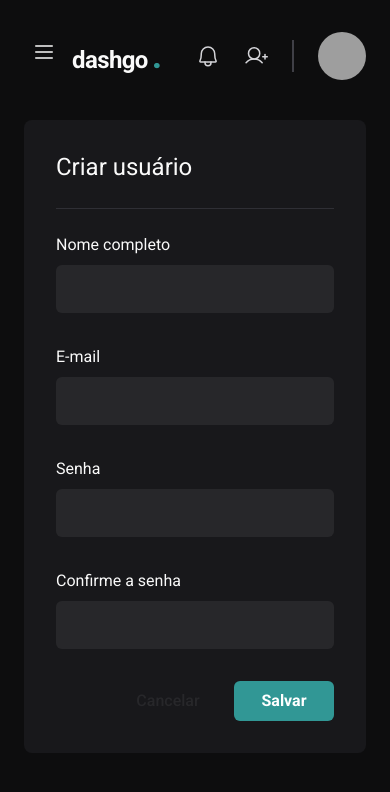
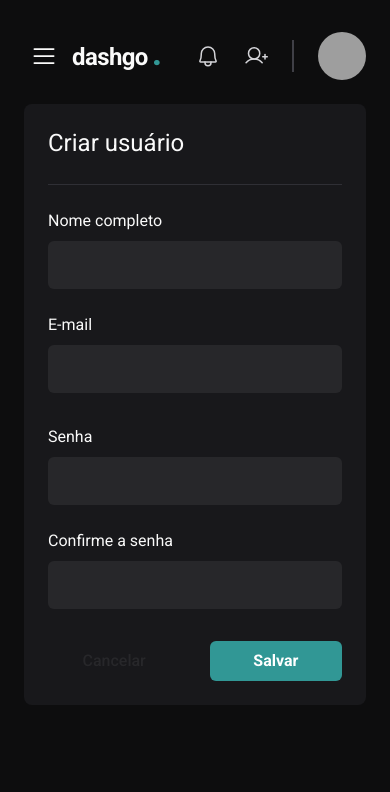
Before and after one commit to MariaGabrielaReis/dashgo, a Next.js app: page /users/create in a window 390 px wide. Shown: the top 792 px of the page. Built offline with nearby package versions, Linux system fonts and the light colour scheme; grey boxes are pictures that could not be loaded.

Commit message:
style: make user creation page responsive

```diff
--- a/src/components/Header/index.tsx
+++ b/src/components/Header/index.tsx
@@ -27,15 +27,16 @@ export function Header() {
       maxW={1480}
       h={"20"}
       mx={"auto"}
-      mt={"4"}
+      mt={[0, 0, "4"]}
       px={"6"}
-      align={"center"}
+      align={["flex-end", "flex-end", "center"]}
     >
       {!isWideVersion && !isMiddleVersion && (
         <IconButton
           aria-label="Abre navegação"
           icon={<Icon as={List} />}
-          fontSize={"24"}
+          fontSize={"28"}
+          margin={0}
           variant={"unstyled"}
           onClick={onOpen}
           mr={"2"}
--- a/src/pages/users/create.tsx
+++ b/src/pages/users/create.tsx
@@ -21,19 +21,19 @@ export default function CreateUser() {
       <Flex w={"100%"} my={"6"} maxW={1480} mx={"auto"} px={"6"}>
         <Sidebar />
 
-        <Box flex={"1"} borderRadius={8} bg={"gray.900"} p={"8"}>
+        <Box flex={"1"} borderRadius={8} bg={"gray.900"} p={["6", "8"]}>
           <Heading size={"lg"} fontWeight={"normal"}>
             Criar usuário
           </Heading>
           <Divider my={"6"} borderColor={"gray.700"} />
 
           <VStack spacing={"8"}>
-            <SimpleGrid minChildWidth={240} spacing={"8"} width={"100%"}>
+            <SimpleGrid minChildWidth={240} spacing={["6", "8"]} width={"100%"}>
               <Input name={"name"} label={"Nome completo"} />
               <Input name={"email"} type={"email"} label={"E-mail"} />
             </SimpleGrid>
 
-            <SimpleGrid minChildWidth={240} spacing={"8"} width={"100%"}>
+            <SimpleGrid minChildWidth={240} spacing={["6", "8"]} width={"100%"}>
               <Input name={"password"} type={"password"} label={"Senha"} />
               <Input
                 name={"password_confirmation"}
@@ -43,10 +43,14 @@ export default function CreateUser() {
             </SimpleGrid>
           </VStack>
 
-          <Flex mt={"8"} justify={"flex-end"}>
-            <HStack spacing={"4"}>
+          <Flex mt={"8"}>
+            <HStack
+              spacing={"4"}
+              width={"100%"}
+              justify={["space-between", "flex-end"]}
+            >
               <Button
-                minW={100}
+                minW={["45%", 100]}
                 bg={"transparent"}
                 fontWeight={"medium"}
                 _hover={{
@@ -55,7 +59,7 @@ export default function CreateUser() {
               >
                 Cancelar
               </Button>
-              <Button colorScheme={"teal"} minW={100}>
+              <Button colorScheme={"teal"} minW={["45%", 100]}>
                 Salvar
               </Button>
             </HStack>
```
